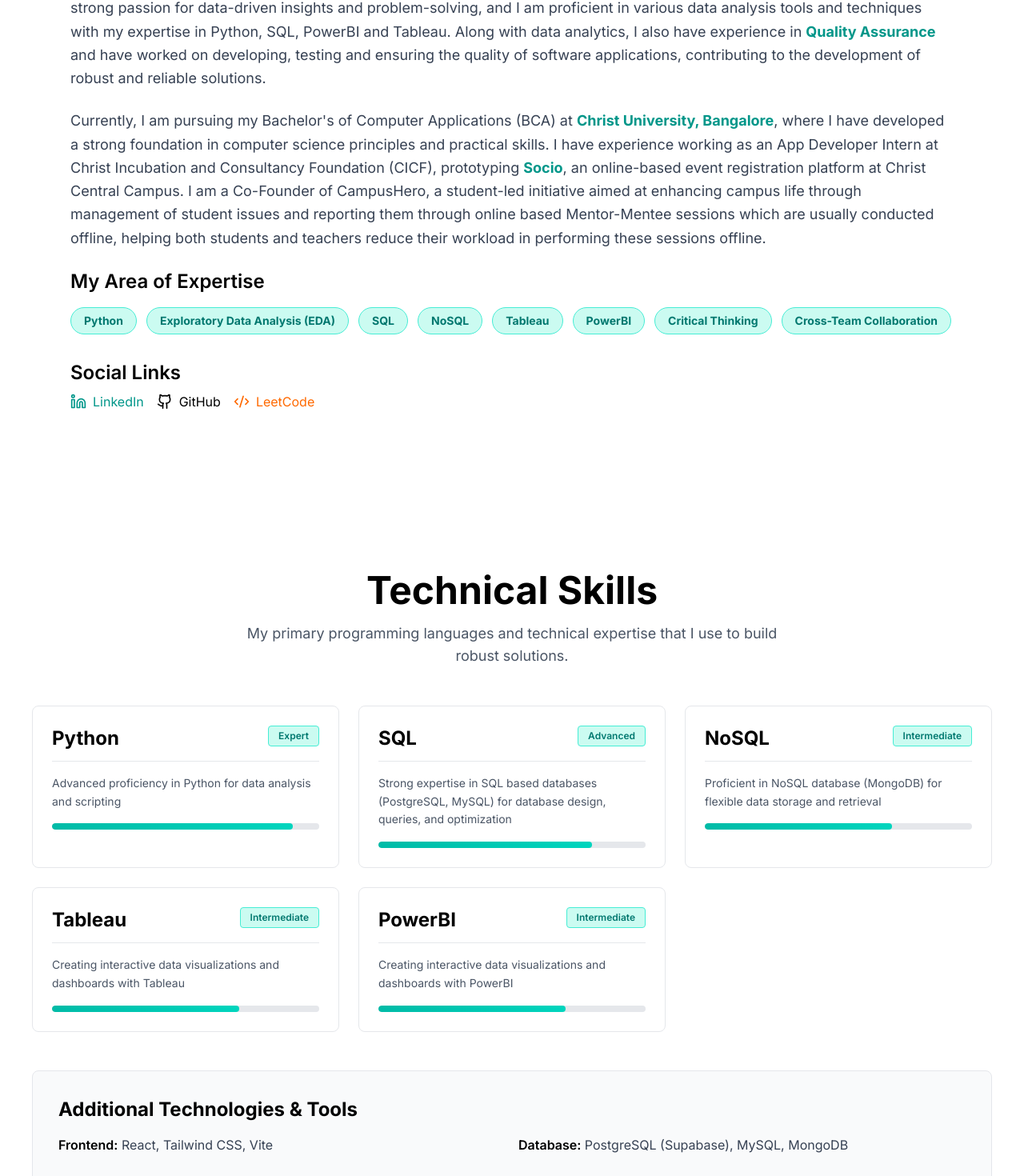
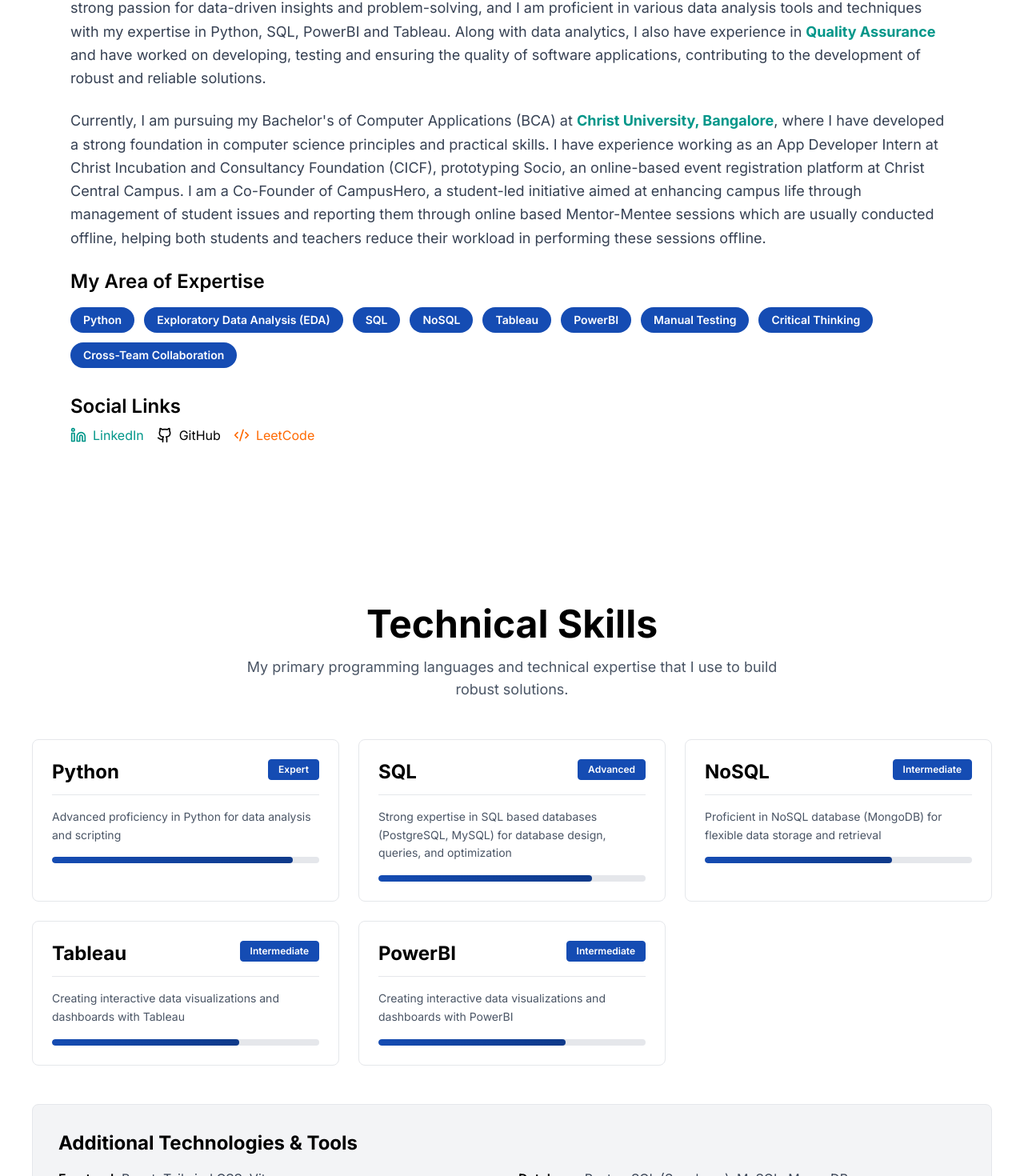
Before and after one commit to SimonCalvinS1/my-portfolio, a React (Vite) app: page / in a window 1280 px wide. Shown: the part 438-1908 px from the top of the page at 80% size. Built offline with nearby package versions, Linux system fonts and the light colour scheme.

Commit message:
Update minor styling

```diff
--- a/src/components/AboutMe.jsx
+++ b/src/components/AboutMe.jsx
@@ -3,7 +3,7 @@
 
 function AboutMe() {
   const skillStyling =
-    "px-4 py-1.5 bg-teal-100 text-teal-700 rounded-full text-sm font-bold border border-teal-300 hover:bg-teal-200 transition";
+    "px-4 py-1.5 bg-[#154CB3] text-white rounded-full text-sm font-semibold hover:bg-[#0f3a8a] transition";
 
   return (
     <section id="about" className="py-22 overflow-x-hidden bg-white">
@@ -36,7 +36,7 @@
           Currently, I am pursuing my Bachelor's of Computer Applications (BCA) at{" "} <span className="font-bold text-teal-600">Christ University, Bangalore</span>,
           where I have developed a strong foundation in computer science principles and practical skills.
           I have experience working as an App Developer Intern at Christ Incubation and Consultancy Foundation (CICF),
-          prototyping <span className="font-bold text-teal-600">Socio</span>, an online-based event registration platform at Christ Central Campus.
+          prototyping Socio, an online-based event registration platform at Christ Central Campus.
           I am a Co-Founder of CampusHero, a student-led initiative aimed at enhancing
           campus life through management of student issues and reporting them through online based Mentor-Mentee sessions which are usually conducted offline, helping both students and
           teachers reduce their workload in performing these sessions offline.
@@ -56,6 +56,7 @@
                 "NoSQL",
                 "Tableau",
                 "PowerBI",
+                "Manual Testing",
                 "Critical Thinking",
                 "Cross-Team Collaboration"
               ].map(skill => (
--- a/src/components/OtherActivities.jsx
+++ b/src/components/OtherActivities.jsx
@@ -40,7 +40,7 @@
           {activites.map((ac) => (
             <div
               key={ac.id}
-              className="bg-white border border-teal-400 rounded-lg p-6 hover:border-teal-600 transition-all duration-300 hover:shadow-lg"
+              className="bg-white border border-gray-300 rounded-lg p-6 hover:border-teal-600 transition-all duration-300 hover:shadow-lg"
             >
               <h3 className="text-xl font-semibold text-gray-800 mb-4">
                 {ac.title}
--- a/src/components/Projects.jsx
+++ b/src/components/Projects.jsx
@@ -10,12 +10,18 @@
     },
     {
       id: 2,
+      title: "Retail Analysis - Data Analysis (Ongoing)",
+      description: "Analyzed retail sales data to identify trends and patterns in Indian retail businesses.",
+      tech: ["Python", "Pandas"]
+    },
+    {
+      id: 3,
       title: "MentorVerse (previously CampusHero) - Online Mentor-Mentee (Ongoing)",
       description: "Co-founded a student-led initiative platform at Department of Computer Science, Christ (Deemed to be University), aimed at enhancing campus life through management of student issues and reporting them through online based Mentor-Mentee sessions.",
       tech: ["React", "Tailwind CSS"]
     },
     {
-      id: 3,
+      id: 4,
       title: "SOCIO - Event Registration App at CHRIST",
       description: "Built a prototype app for Socio, which is an online event registration at Christ Central Campus. Also commited few contributions towards the web app using Next.js and Tailwind CSS for seamless user experience, maintained documents for this software project by working for a real-world startup-based project.",
       tech: ["Documentation", "Figma", "Flutter", "Supabase"]
@@ -41,7 +47,7 @@
                   {project.tech.map((tech, index) => (
                     <span
                       key={index}
-                      className="px-3 py-1 bg-teal-100 text-teal-700 text-xs font-medium rounded border border-teal-300 hover:bg-teal-200 transition-colors"
+                      className="px-3 py-1 bg-[#154CB3] text-white text-xs font-medium rounded border border-[#154CB3] hover:bg-[#0f3a8a] transition-colors"
                     >
                       {tech}
                     </span>
--- a/src/components/Skills.jsx
+++ b/src/components/Skills.jsx
@@ -54,7 +54,7 @@
                 <h3 className="text-2xl font-bold text-black">
                   {skill.name}
                 </h3>
-                <span className="px-3 py-1 bg-teal-100 text-teal-700 text-xs font-semibold rounded border border-teal-300">
+                <span className="px-3 py-1 bg-[#154CB3] text-white text-xs font-semibold rounded border border-[#154CB3] hover:bg-[#0f3a8a] transition-colors">
                   {skill.level}
                 </span>
               </div>
@@ -70,7 +70,7 @@
               {/* Visual proficiency indicator */}
               <div className="mt-4 h-2 bg-gray-200 rounded-full overflow-hidden">
                 <div
-                  className="h-full bg-gradient-to-r from-teal-500 to-teal-400 rounded-full transition-all duration-500 group-hover:from-teal-600 group-hover:to-teal-500"
+                  className="h-full bg-gradient-to-r from-[#154CB3] to-[#0f3a8a] rounded-full transition-all duration-500 group-hover:from-[#0f3a8a] group-hover:to-[#0a2a66]"
                   style={{
                     width: skill.level === "Expert" ? "90%" : skill.level === "Advanced" ? "80%" : skill.level === "Intermediate" ? "70%" : "45%"
                   }}
@@ -81,7 +81,7 @@
         </div>
 
         {/* Skills Summary */}
-        <div className="bg-gray-50 border border-gray-200 rounded-lg p-8">
+        <div className="bg-gray-100 border border-gray-200 rounded-lg p-8">
           <h3 className="text-2xl font-bold text-black mb-4">
             Additional Technologies & Tools
           </h3>
```
